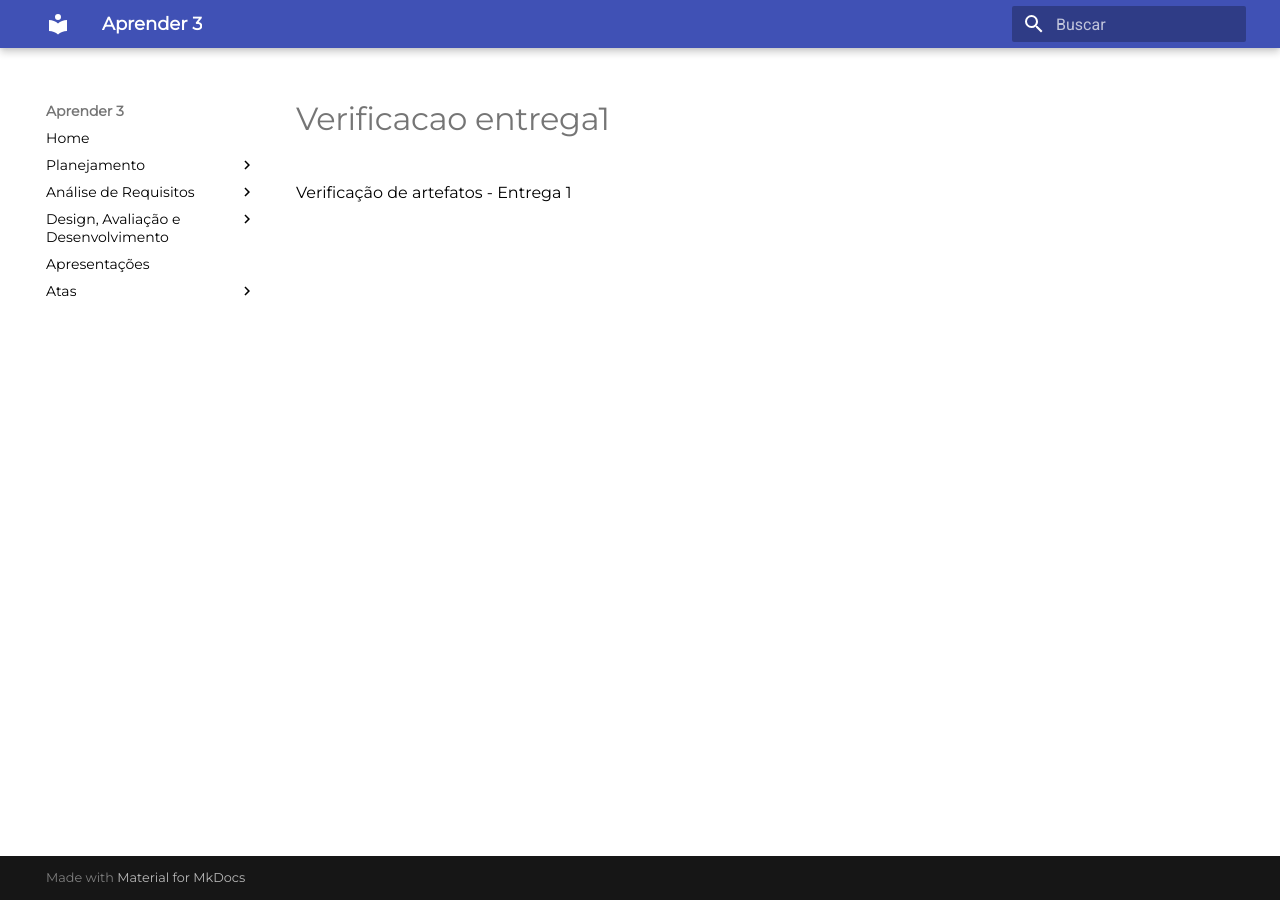
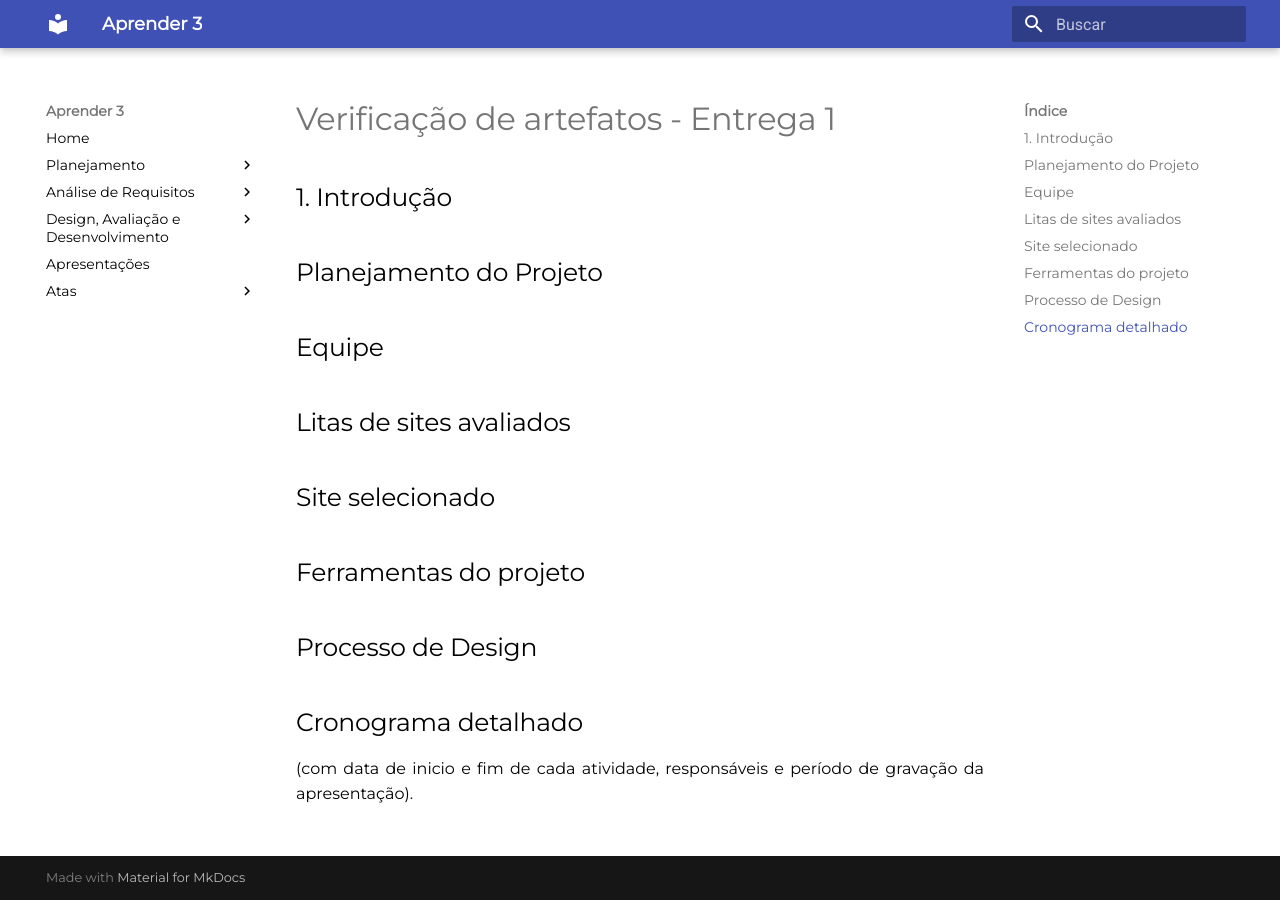
Before and after one commit to mdsreq-fga-unb/2022.2-Aprender3, an MkDocs documentation site: the page built from docs/Avaliacao/verificacao_entrega1.md, in a window 1280 px wide. Built offline with MkDocs 1.6.1 and Material for MkDocs 9.7.7, drawn with Linux system fonts in a browser that asks for light colours.

Commit message:
Update verificacao_entrega1.md

```diff
--- a/docs/Avaliacao/verificacao_entrega1.md
+++ b/docs/Avaliacao/verificacao_entrega1.md
@@ -1 +1,18 @@
-Verificação de artefatos - Entrega 1
+# Verificação de artefatos - Entrega 1
+
+## 1. Introdução
+
+## Planejamento do Projeto
+
+## Equipe
+
+## Litas de sites avaliados
+
+## Site selecionado
+
+## Ferramentas do projeto
+
+## Processo de Design
+
+## Cronograma detalhado
+(com data de inicio e fim de cada atividade, responsáveis e período de gravação da apresentação).
```
